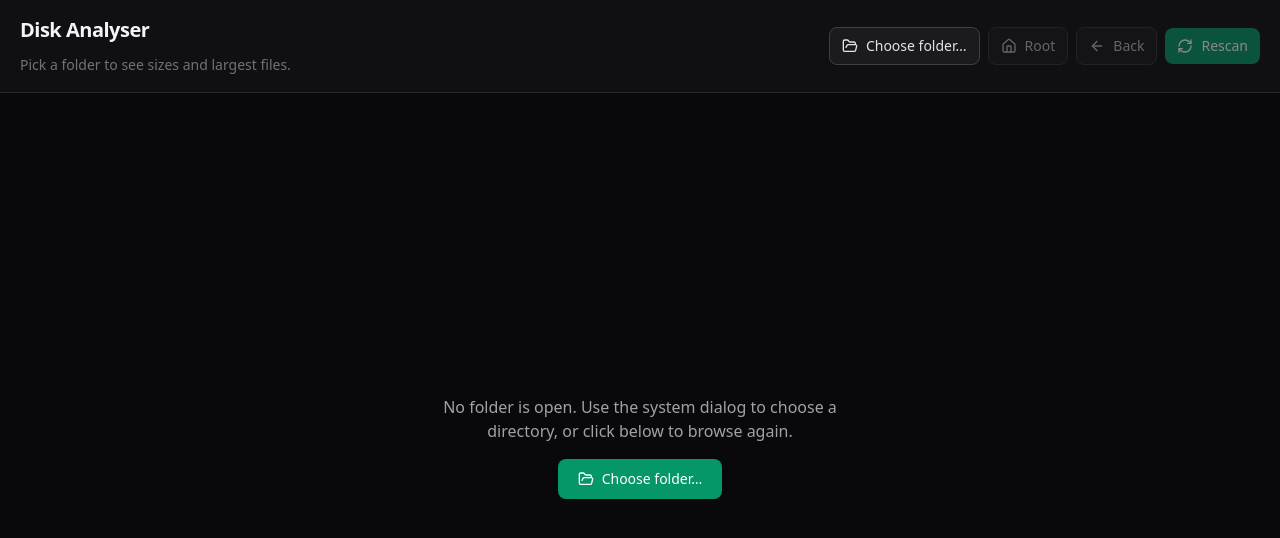
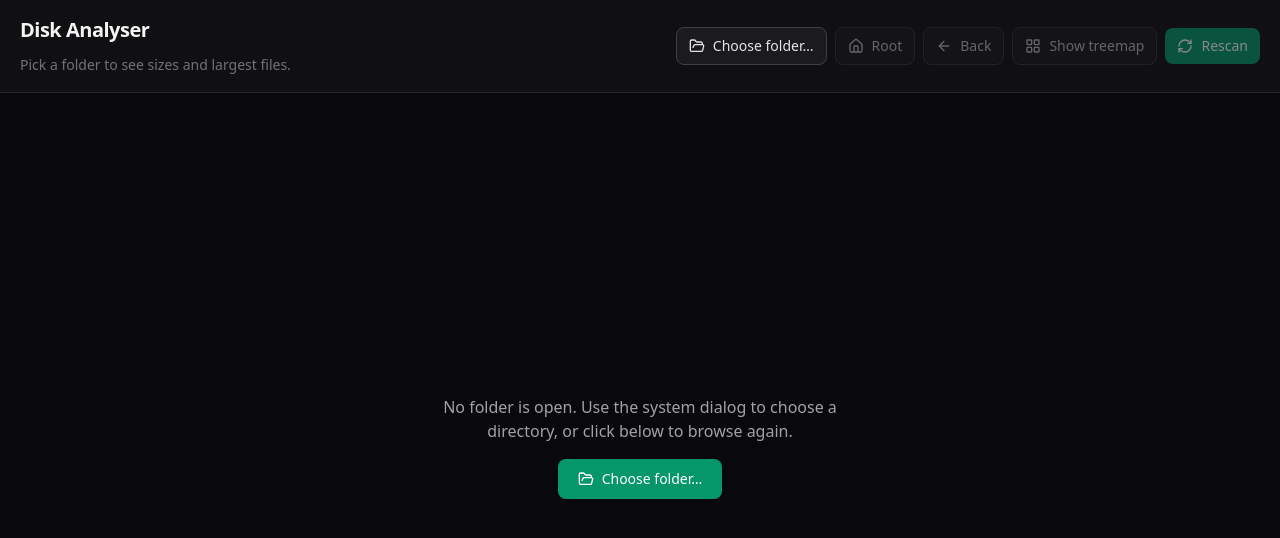
Before and after one commit to muralikrishna8/disksight, a React (Vite) app: page / in a window 1280 px wide. Shown: the top 538 px of the page. Built offline with nearby package versions, Linux system fonts and the light colour scheme.

Commit message:
style: move the show tree map button to the top

```diff
--- a/src/App.tsx
+++ b/src/App.tsx
@@ -188,6 +188,16 @@ export default function App() {
               <ArrowLeft className="h-4 w-4" />
               Back
             </button>
+            <button
+              type="button"
+              onClick={() => setShowTreemap((v) => !v)}
+              disabled={!result}
+              aria-pressed={showTreemap}
+              className="inline-flex items-center gap-2 rounded-lg border border-zinc-700 bg-zinc-800/50 px-3 py-2 text-sm text-zinc-200 hover:bg-zinc-800 disabled:opacity-40 disabled:pointer-events-none aria-pressed:bg-zinc-800 aria-pressed:border-emerald-600/50"
+            >
+              <LayoutGrid className="h-4 w-4" />
+              {showTreemap ? "Hide treemap" : "Show treemap"}
+            </button>
             {loading ? (
               <button
                 type="button"
@@ -282,31 +292,12 @@ export default function App() {
                     ])
                   }
                 />
-                {!showTreemap ? (
-                  <button
-                    type="button"
-                    onClick={() => setShowTreemap(true)}
-                    className="mt-3 inline-flex items-center gap-2 rounded-lg border border-zinc-700 bg-zinc-800/50 px-3 py-2 text-sm text-zinc-200 hover:bg-zinc-800"
-                  >
-                    <LayoutGrid className="h-4 w-4" />
-                    Show treemap
-                  </button>
-                ) : null}
               </div>
               {showTreemap ? (
                 <div>
-                  <div className="flex items-center justify-between gap-3 mb-2">
-                    <h2 className="text-xs font-semibold uppercase tracking-wider text-zinc-500">
-                      Treemap
-                    </h2>
-                    <button
-                      type="button"
-                      onClick={() => setShowTreemap(false)}
-                      className="shrink-0 text-xs font-medium text-zinc-500 hover:text-zinc-300"
-                    >
-                      Hide
-                    </button>
-                  </div>
+                  <h2 className="text-xs font-semibold uppercase tracking-wider text-zinc-500 mb-2">
+                    Treemap
+                  </h2>
                   <TreemapChart
                     entries={childEntries}
                     onOpenFolder={onOpenFolder}
```
